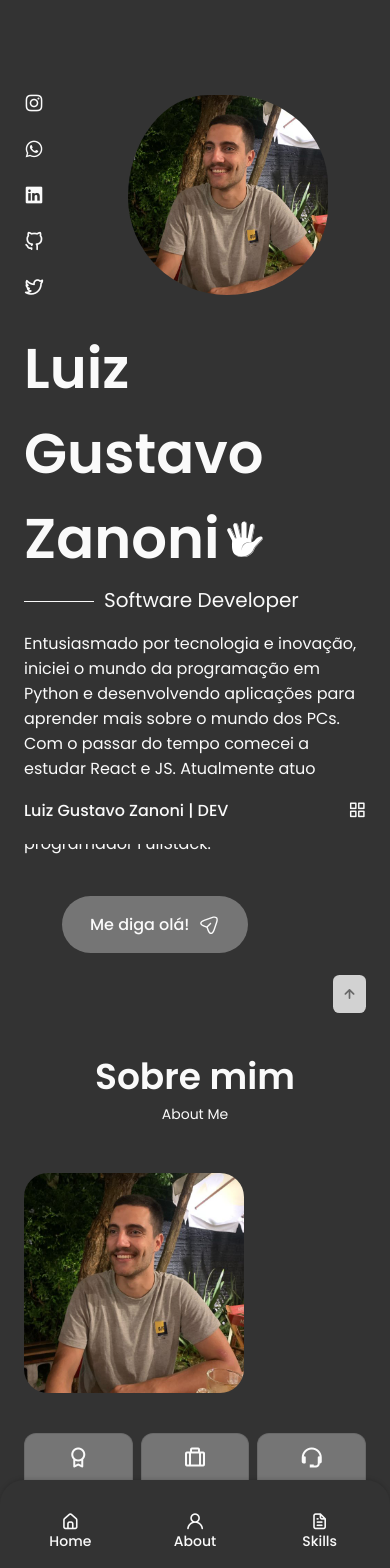
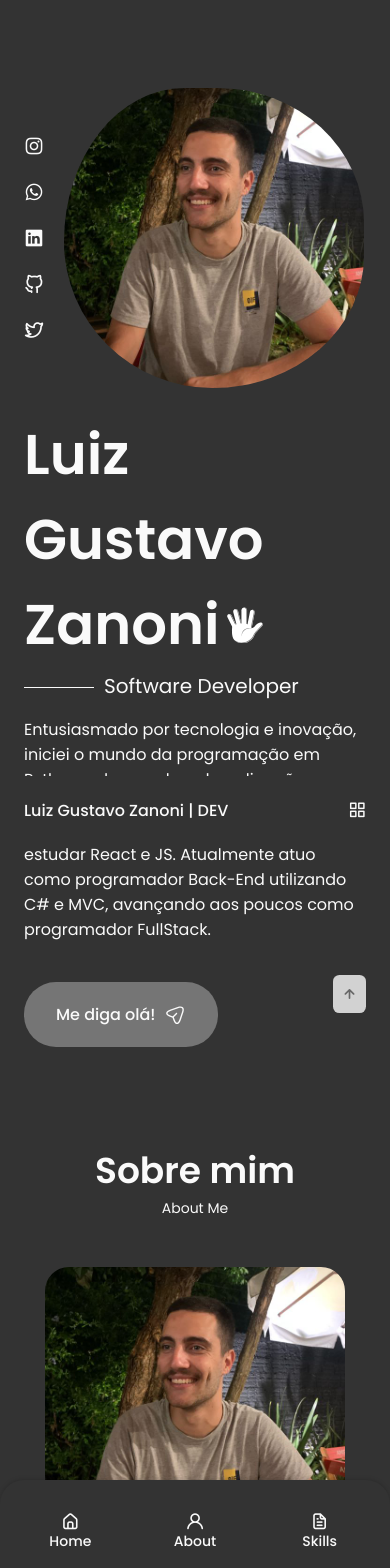
Before and after one commit to luizzanoni/portfolioReact, a React (Create React App) app: page / in a window 390 px wide. Shown: the top 1568 px of the page. Built offline with nearby package versions, Linux system fonts and the light colour scheme.

Commit message:
alterado bottom e img

```diff
--- a/src/App.css
+++ b/src/App.css
@@ -165,29 +165,6 @@ img {
   gap: 1.5rem;
 }
 
-/* === BUTTON === */
-.button {
-  display: inline-block;
-  background-color: var(--container-color);
-  color: var(--title-color);
-  padding: 1.25rem 2rem;
-  border-radius: 2rem;
-  font-weight: var(--font-medium);
-}
-
-.button:hover {
-  background-color: var(--title-color-dark);
-  transition: 0.4s;
-}
-
-.button__icon {
-  margin-left: var(--mb-0-5);
-}
-
-.button--flex {
-  display: inline-flex;
-  align-items: center;
-}
 
 /* === breakpoints === */
 /* for large devices */
--- a/src/components/about/about.css
+++ b/src/components/about/about.css
@@ -44,6 +44,30 @@
   margin-bottom: var(--mb-2-5);
 }
 
+/* === BUTTON === */
+.button {
+  display: inline-block;
+  background-color: var(--container-color);
+  color: var(--title-color);
+  padding: 1.25rem 2rem;
+  border-radius: 2rem;
+  font-weight: var(--font-medium);
+}
+
+.button:hover {
+  background-color: var(--title-color-dark);
+  transition: 0.4s;
+}
+
+.button__icon {
+  margin-left: var(--mb-0-5);
+}
+
+.button--flex {
+  display: inline-flex;
+  align-items: center;
+}
+
 /* for large devices */
 @media screen and (max-width: 992px) {
   .about__container {
@@ -52,7 +76,10 @@
   }
 
   .about__img {
-    width: 220px;
+    width: 300px;
+    display: flex;
+    align-content: center;
+    margin: auto;
   }
 
   .about__box {
--- a/src/components/contact/Contact.jsx
+++ b/src/components/contact/Contact.jsx
@@ -80,7 +80,7 @@ const Contact = () => {
               <textarea name="project" cols="30" rows="10" className="contact__form-input" placeholder='Conte-me sobre seu projeto'></textarea>
             </div>
 
-            <button className="button button--flex">
+            <button className="button__contact button--flex--contact">
               Envie uma mensagem!
               <svg
                 class="button__icon"
--- a/src/components/contact/contact.css
+++ b/src/components/contact/contact.css
@@ -10,10 +10,6 @@
   font-size: var(--h3-font-size);
   font-weight: var(--font-medium);
   margin-bottom: var(--mb-1-5);
-}
-
-.button--flex {
-  margin-left: 38px;
 }
 
 .contact__info {
@@ -111,6 +107,31 @@
   resize: none;
 }
 
+/* === BUTTON === */
+.button__contact {
+  display: inline-block;
+  background-color: var(--container-color);
+  color: var(--title-color);
+  padding: 1.25rem 2rem;
+  border-radius: 2rem;
+  font-weight: var(--font-medium);
+}
+
+.button__contact:hover {
+  background-color: var(--title-color-dark);
+  transition: 0.4s;
+}
+
+.button__icon {
+  margin-left: var(--mb-0-5);
+}
+
+.button--flex--contact {
+  display: inline-flex;
+  align-items: center;
+  margin-left: 38px;
+}
+
 /* === breakpoints === */
 /* for large devices */
 @media screen and (max-width: 992px) {
@@ -133,10 +154,6 @@
   .contact__form {
     margin: 0 auto;
   }
-
-  .button--flex {
-    margin-left: 38px;
-  }
 }
 
 @media screen and (max-width: 576px) {
--- a/src/components/home/home.css
+++ b/src/components/home/home.css
@@ -149,8 +149,8 @@
   }
 
   .home__img {
-    width: 250px;
-    height: 250px;
+    width: 300px;
+    height: 300px;
     box-shadow: inset 0 0 0 8px rgb(255, 255, 255 / 30%);
   }
 
@@ -177,8 +177,8 @@
 
   .home__img {
     box-shadow: inset 0 0 0 6px rgb(255, 255, 255 / 30%);
-    width: 200px;
-    height: 200px;
+    width: 300px;
+    height: 300px;
   }
 
   .home__scroll {
@@ -188,8 +188,8 @@
 /* for small device */
 @media screen and (max-width: 350px) {
   .home__img {
-    width: 180px;
-    height: 180px;
+    width: 200px;
+    height: 200px;
   }
 
   .home__hand {
```
